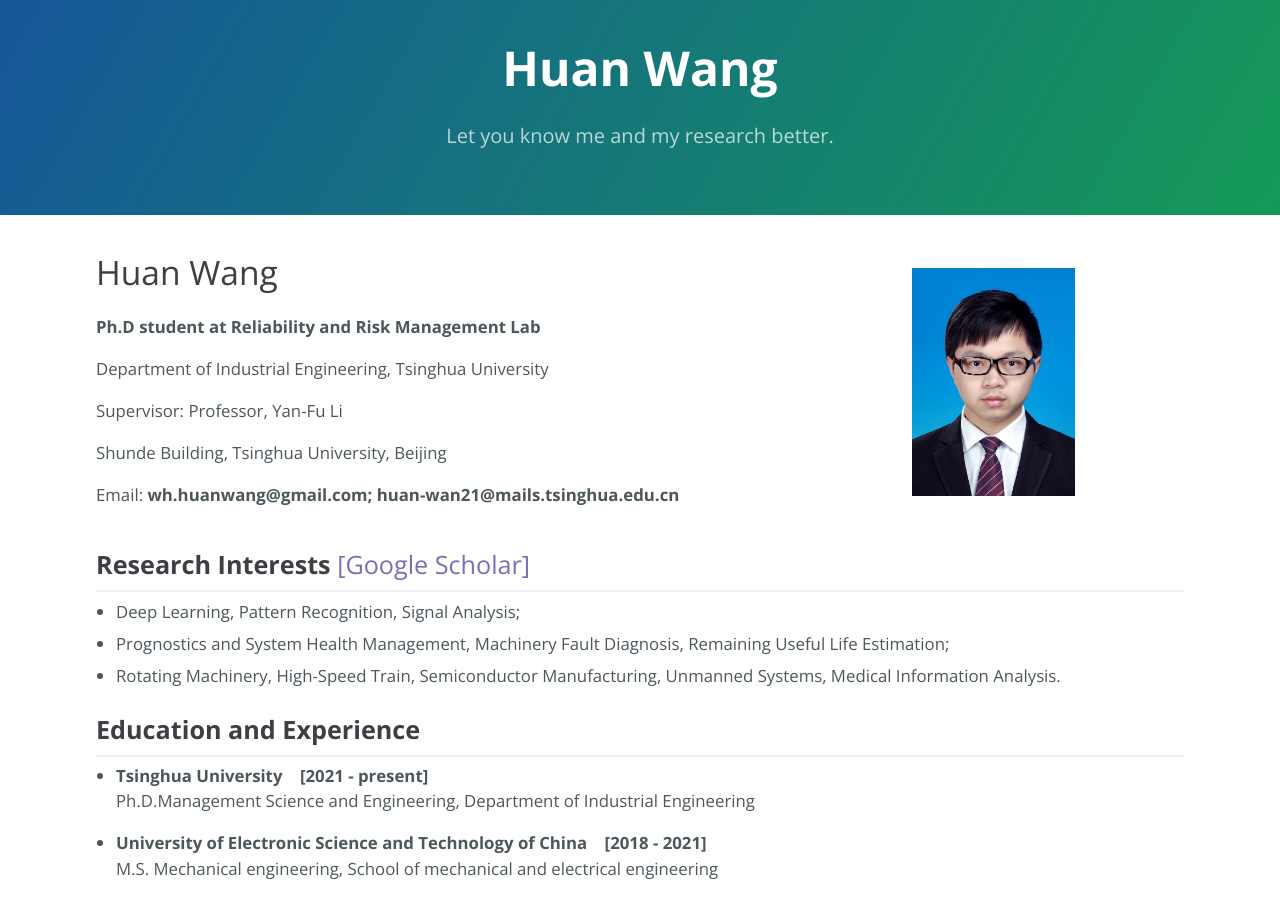
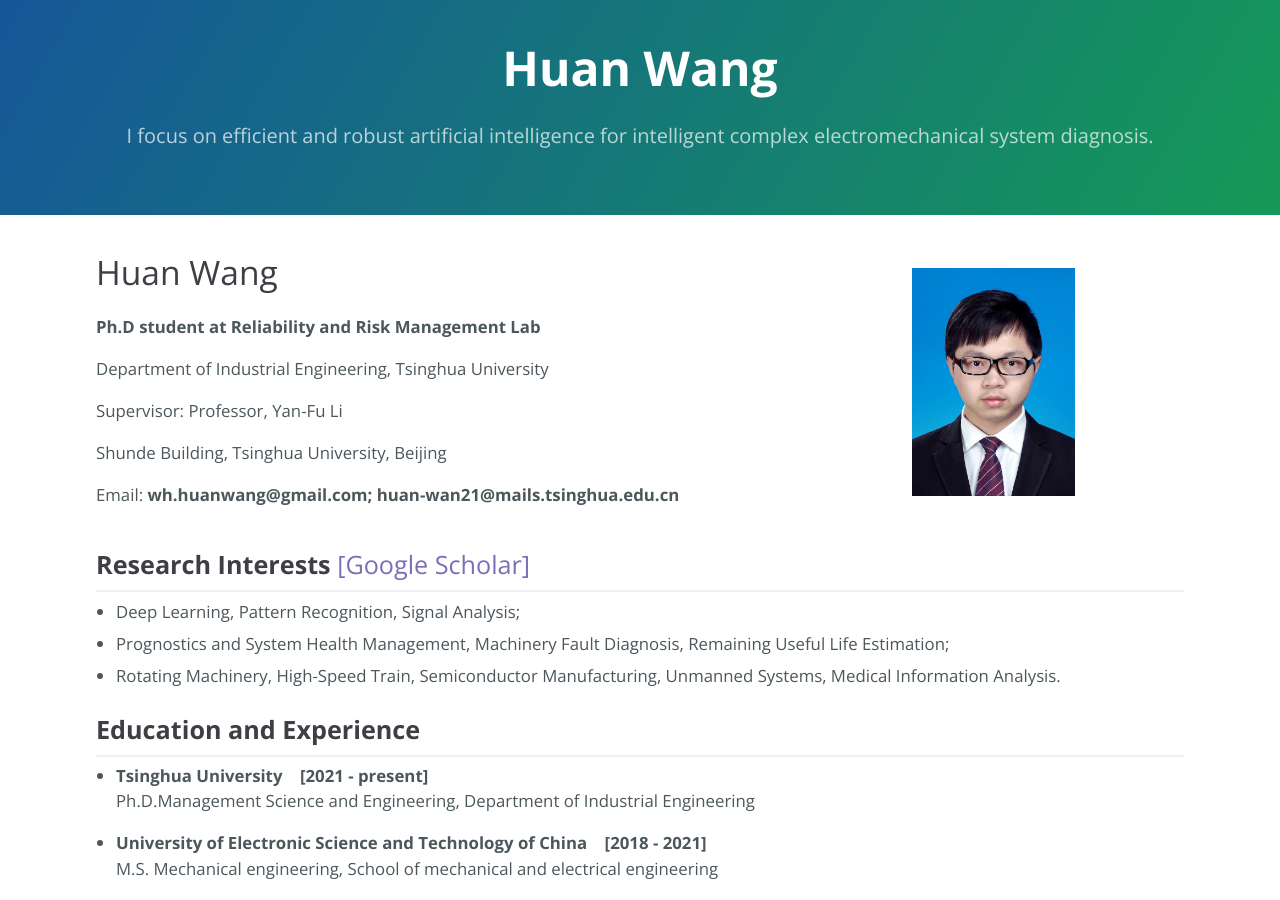
Before and after one commit to WH-HuanWang/WH-HuanWang.github.io, a Jekyll site: the page built from index.md, in a window 1280 px wide and 900 px high. Built offline with Jekyll 4.4.1, drawn with Linux system fonts in a browser that asks for light colours.

Commit message:
Update index.md

```diff
--- a/index.md
+++ b/index.md
@@ -1,7 +1,7 @@
 ---
 layout: default
 title: Huan Wang
-description: Let you know me and my research better.
+description: I focus on efficient and robust artificial intelligence for intelligent complex electromechanical system diagnosis.
 ---
 
 <table border="0">
```
